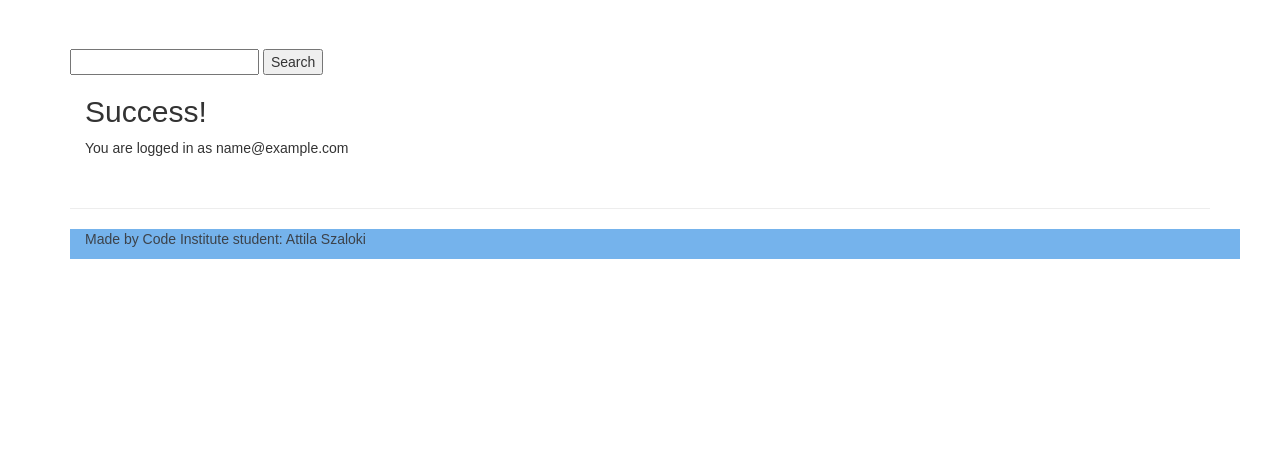
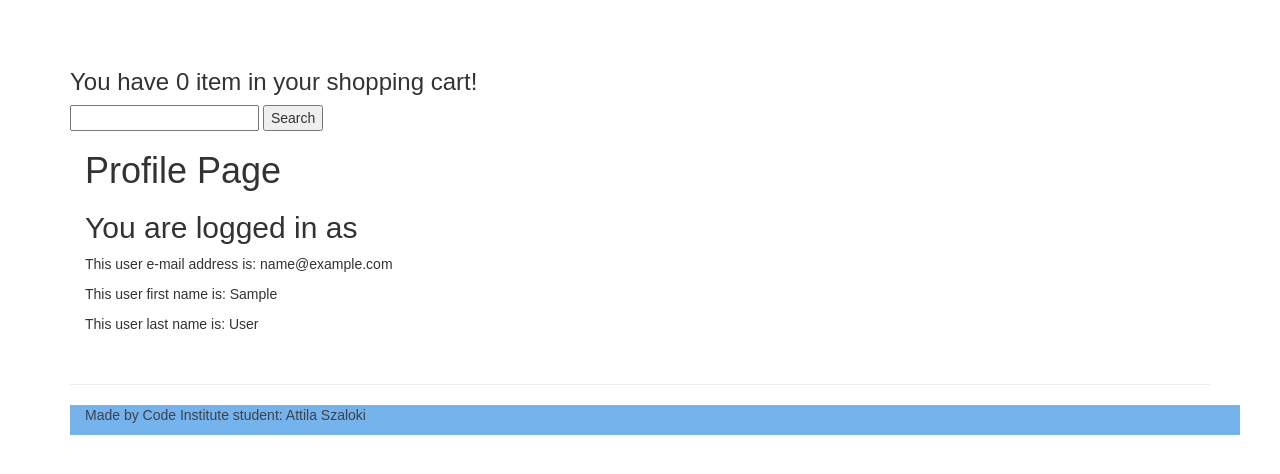
Before and after one commit to aticodein/ecommerce, a Django app: page /accounts/profile/ in a window 1280 px wide. Shown: the part 51-525 px from the top of the page. Run offline with Django 3.2, Linux system fonts and the light colour scheme; the visitor is signed in with stand-in values (Sample User, id 1); some libraries are stand-ins or nearby versions.

Commit message:
final commit

```diff
--- a/accounts/templates/profile.html
+++ b/accounts/templates/profile.html
@@ -1,5 +1,8 @@
 {% extends "base.html" %}
 {% block content %}
-    <h2>Success!</h2>
-    <p>You are logged in as {{ user.email }} </p>
+    <h1>Profile Page</h1>
+    <h2>You are logged in as</h2>
+    <p>This user e-mail address is: {{ user.email }} </p>
+    <p>This user first name is: {{ user.first_name }}</p>
+    <p>This user last name is: {{ user.last_name }}</p>
 {% endblock %}
--- a/cart/contexts.py
+++ b/cart/contexts.py
@@ -4,8 +4,7 @@ from products.models import Product
 
 def cart_contents(request):
     """
-    Ensures that the cart contents are available when rendering
-    every page
+    Ensures the cart contents are available when rendering every pages
     """
     cart = request.session.get('cart', {})
 
@@ -19,4 +18,5 @@ def cart_contents(request):
         product_count += quantity
         cart_items.append({'id': id, 'quantity': quantity, 'product': product})
 
-    return {'cart_items': cart_items, 'total': total, 'product_count': product_count}
+    return {
+        'cart_items': cart_items, 'total': total, 'product_count': product_count}
--- a/checkout/templates/checkout.html
+++ b/checkout/templates/checkout.html
@@ -22,8 +22,8 @@
                 <div class="caption">
                     <h3>{{ item.product.name }}</h3>
                     <p class="product-description">{{ item.product.description }}</p>
-                    <p>{{ item.quantity }}</p>
-                    <p>{{ item.product.price }}</p>
+                    <p>You have {{ item.quantity }} item for</p>
+                    <p><span class="glyphicon glyphicon-euro" aria-hidden="true"></span> {{ item.product.price }}</p>
                 </div>
             </div>
         </div>
@@ -31,7 +31,7 @@
 </div>
 <div class="row">
     <p>Total</p>
-    <p><span class="glyphicon glyphicon-euro" aria-hidden="true"></span>{{ total }}</p>
+    <p><span class="glyphicon glyphicon-euro" aria-hidden="true"></span> {{ total }}<p/>
 </div>
 
 <form role="form" method="post" id="payment-form" action="{% url 'checkout' %}">
--- a/products/templates/products.html
+++ b/products/templates/products.html
@@ -11,12 +11,12 @@
 
                 <h3>{{ product.name }}</h3>
                 <p class="product-description">{{ product.description }}</p>
-                <p>{{ product.price }}</p>
+                <p><span class="glyphicon glyphicon-euro" aria-hidden="true"></span> {{ product.price }}</p>
 
                 <form method="post" action="{% url 'add_to_cart' product.id %}">
                     {% csrf_token %}
                     <div class="input-group">
-                        <input name="quantity" type="number" min="1" max="999" class="form-control" placeholder="Quantity">
+                        <input name="quantity" type="number" min="1" max="999" class="form-control" placeholder="Must put a number here">
                         <span class="input-group-btn">
                             <button class="btn btn-success" type="submit">Add</button>
                         </span>
--- a/products/views.py
+++ b/products/views.py
@@ -1,5 +1,6 @@
 from django.shortcuts import render
 from .models import Product
+
 
 # Create your views here.
 def all_products(request):
--- a/static/js/stripe.js
+++ b/static/js/stripe.js
@@ -5,6 +5,7 @@ $(function() {
             number: $("#id_credit_card_number").val(),
             expMonth: $("#id_expiry_month").val(),
             expYear: $("#id_expiry_year").val(),
+
             cvc: $("#id_cvv").val()
         };
 
--- a/templates/base.html
+++ b/templates/base.html
@@ -5,7 +5,7 @@
     <meta charset="UTF-8">
     <meta name="viewport" content="width=device-width, initial-scale=1.0">
     <meta http-equiv="X-UA-Compatible" content="ie=edge">
-    <title>Ecommerce</title>
+    <title>E-Commerce</title>
     <link rel="stylesheet" href="https://cdnjs.cloudflare.com/ajax/libs/bootswatch/3.3.7/cerulean/bootstrap.min.css">
     <script src="https://cdnjs.cloudflare.com/ajax/libs/font-awesome/5.11.2/js/fontawesome.js"></script>
     <link href="https://maxcdn.bootstrapcdn.com/font-awesome/4.7.0/css/font-awesome.min.css" rel="stylesheet">
@@ -60,6 +60,7 @@
             </div>
         </div>
     {% endif %}
+    <div class="container" > <h3> You have  {{ product_count }} item in your shopping cart!</h3></div>
     <div class="container">
         <div class="display">
             <form action="{% url 'search' %}" method="get">
@@ -69,6 +70,7 @@
     <div class="container">
         {% block content %} {% endblock %}
     </div>
+    </div>
     <footer>
         <div class="footer container">
             <p>Made by Code Institute student: Attila Szaloki</p>
```
Also changed, not shown: cart/templates/cart.html (+4 -4 lines), cart/views.py (+16 -9 lines), checkout/views.py (line endings or trailing spaces).
